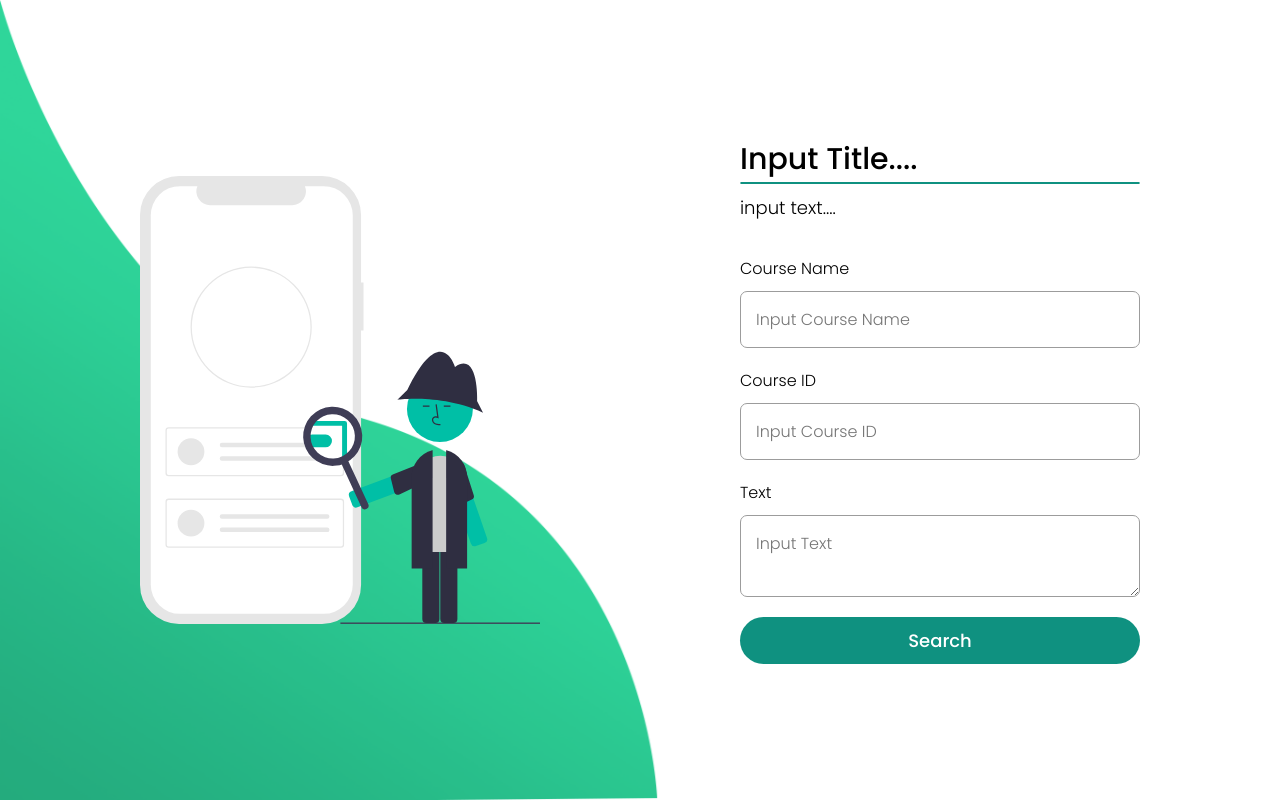
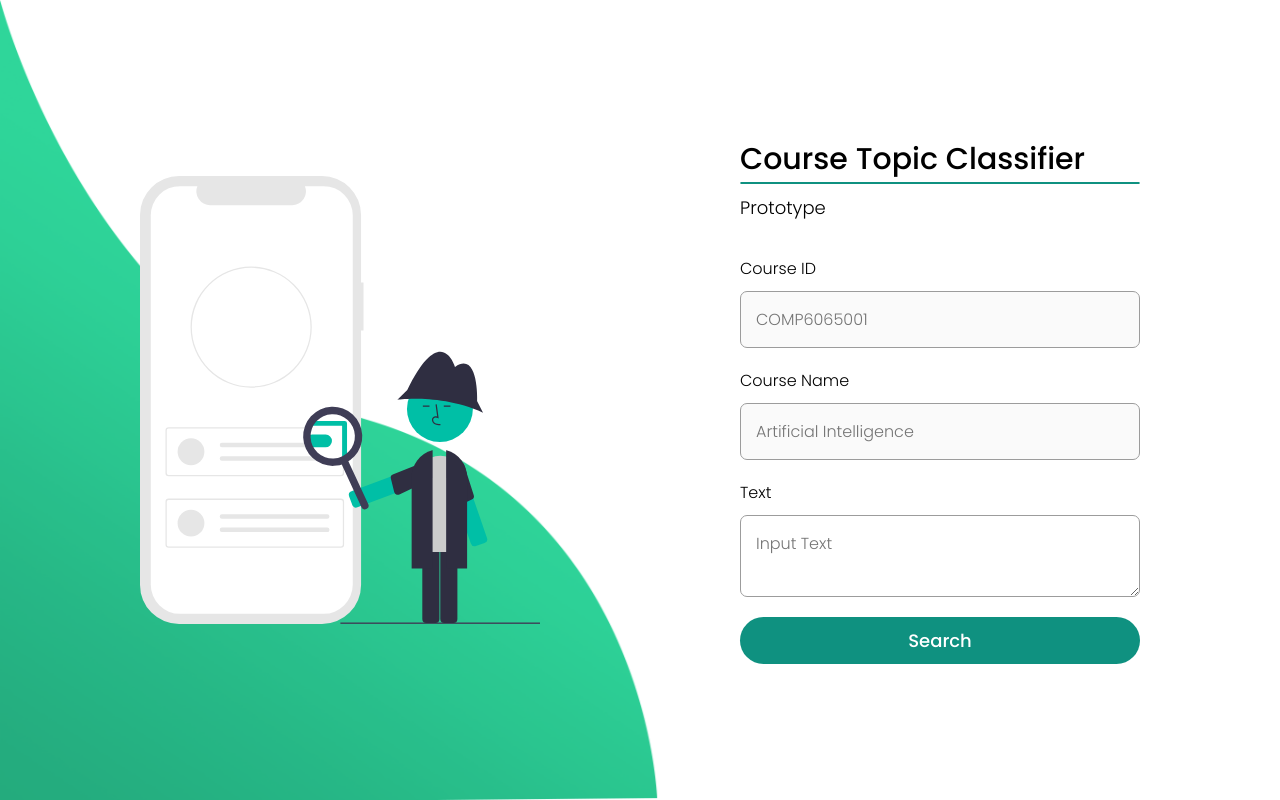
Before and after one commit to istamarahsan/classifier-demo, a Flask app: page / in a window 1280 px wide. Run offline with Flask 2, Linux system fonts and the light colour scheme; parts of the project's set-up code (start-up, migrations or seed data) failed here and were passed over.

Commit message:
Fix up display text and course input.

```diff
--- a/templates/home.html
+++ b/templates/home.html
@@ -28,21 +28,21 @@
         <div class="right">
             <form method="post">
                 <section class="main">
-                    <h2>Input Title....</h2>
+                    <h2>Course Topic Classifier</h2>
                     <hr>
 
-                    <p>input text....</p>
+                    <p>Prototype</p>
                     <br>
                 </section>
 
+                <div class="cont-input id">
+                    <label for="courseid">Course ID</label>
+                    <input id="courseid" name="courseid" type="text" placeholder="COMP6065001" disabled>
+                 </div>
+
                  <div class="cont-input course">
                     <label for="course">Course Name</label>
-                    <input id="course" name="course" type="text" placeholder="Input Course Name">
-                 </div>
-
-                 <div class="cont-input id">
-                    <label for="courseid">Course ID</label>
-                    <input id="courseid" name="courseid" type="text" placeholder="Input Course ID">
+                    <input id="course" name="course" type="text" placeholder="Artificial Intelligence" disabled>
                  </div>
 
                 <!-- ques or text -->
```
